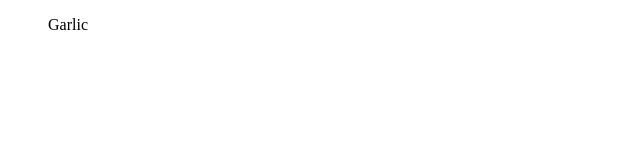
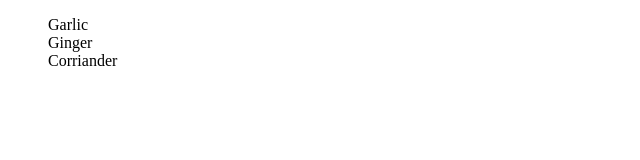
Before and after one commit to siruvolu/thanos, a React (Create React App) app: page / in a window 1280 px wide. Shown: the top 160 px of the page, without its empty margins (0-640 px from the left). Built offline with nearby package versions, Linux system fonts and the light colour scheme.

Commit message:
use map to interate through array

```diff
--- a/src/App.tsx
+++ b/src/App.tsx
@@ -19,7 +19,9 @@ const ingredients: Ingredient[] = [
 function App() {
     return (
         <ul>
-        <IngredientItem ingredient={ingredients[0]}></IngredientItem>
+            {ingredients.map((ingredient) => {
+                return <IngredientItem ingredient={ingredient}></IngredientItem>
+            })}
         </ul>
     );
 }
--- a/src/components/IngredientItem/IngredientItem.tsx
+++ b/src/components/IngredientItem/IngredientItem.tsx
@@ -1,4 +1,3 @@
-import { ReactChild, ReactFragment, ReactPortal } from "react"
 import { Ingredient } from "../../interfaces/Ingredient"
 
 function IngredientItem(props: { ingredient: Ingredient }) {
```
